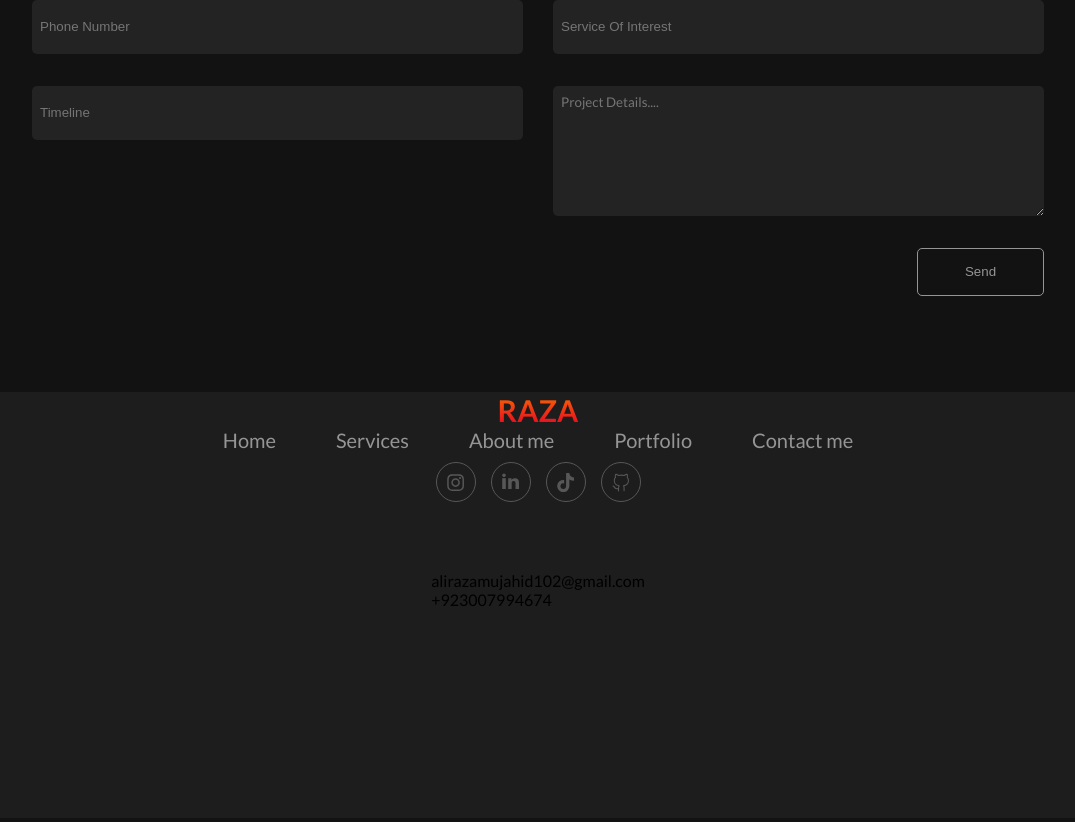
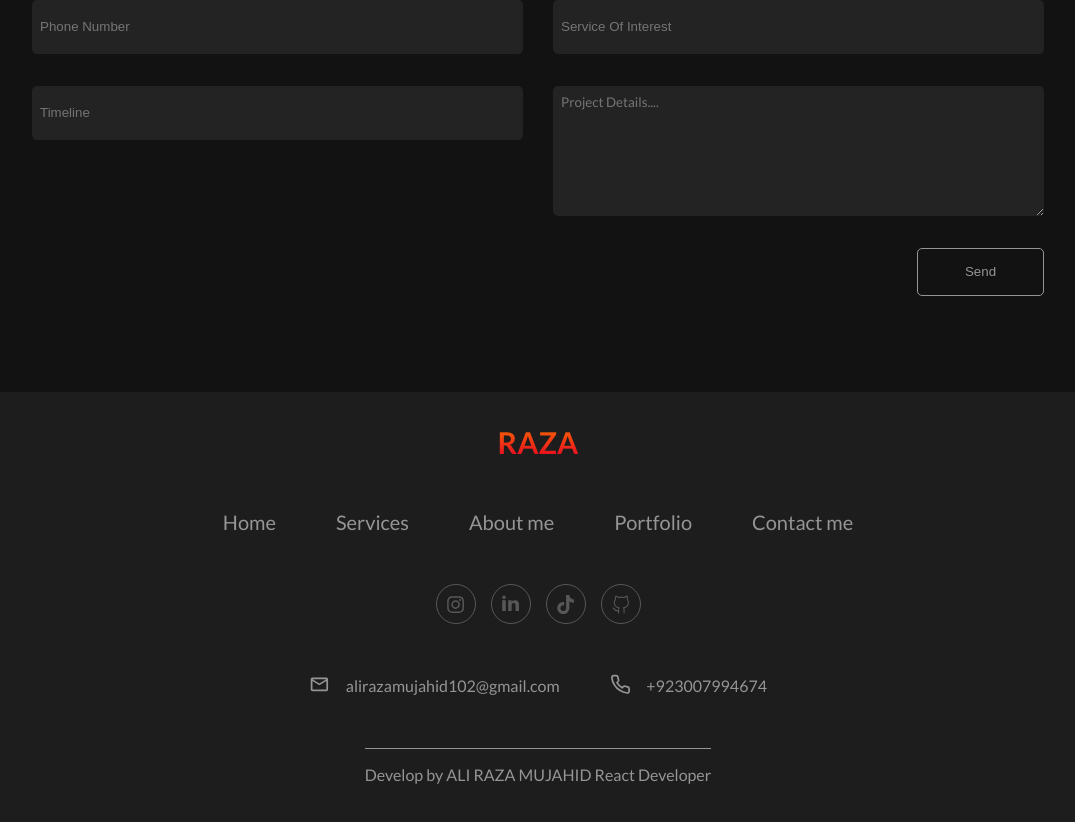
Before and after one commit to ALI-RAZA816/Personal-Portfolio, a React (Vite) app: page / in a window 1280 px wide. Shown: the part 4020-4842 px from the top of the page, without its empty margins (102-1177 px from the left). Built offline with nearby package versions, Linux system fonts and the light colour scheme.

Commit message:
style footer

```diff
--- a/src/Component/Footer.jsx
+++ b/src/Component/Footer.jsx
@@ -3,6 +3,9 @@ import { FaInstagram } from "react-icons/fa6";
 import { ImLinkedin2 } from "react-icons/im";
 import { FaTiktok } from "react-icons/fa6";
 import { VscGithubAlt } from "react-icons/vsc";
+import { MdOutlineEmail } from "react-icons/md";
+import { LuPhone } from "react-icons/lu";
+
 
 export default function Footer() {
     return (
@@ -28,10 +31,11 @@ export default function Footer() {
                         <li><a href=""><VscGithubAlt style={{ marginTop: ".3rem", fontSize: "1.2rem" }} /></a></li>
                     </ul>
                 </div>
-                <div className="contact">
-                    <p>alirazamujahid102@gmail.com</p>
-                    <p>+923007994674</p>
+                <div className={style.contact}>
+                    <p><span><MdOutlineEmail style={{fontSize:'1.3rem',marginRight:'1rem'}}/></span>alirazamujahid102@gmail.com</p>
+                    <p><span><LuPhone style={{fontSize:'1.3rem',marginRight:'1rem'}}/></span>+923007994674</p>
                 </div>
+                <p>Develop by ALI RAZA MUJAHID React Developer</p>
             </div>
         </div>
     )
--- a/src/css/Footer.module.css
+++ b/src/css/Footer.module.css
@@ -9,7 +9,9 @@
     margin: 0 auto;
     max-width: 1400px;
     align-items: center;
+    gap: 50px;
     flex-direction: column;
+    padding: 2rem 0;
 }
 
 .logo h1{
@@ -42,8 +44,6 @@
 .socialLinks ul{
     display: flex;
     gap:15px;
-    margin-top: 10px;
-    margin-bottom: 69px;
     list-style-type: none;
 }
 
@@ -68,3 +68,21 @@
     cursor: pointer;
     border: 1px solid #575757;
 }
+
+
+.contact{
+    display: flex;
+    gap: 50px;
+    color: #959595;
+}
+
+.contact p{
+    display: flex;
+    align-items: center;
+}
+
+.wrapper > p{
+    color: #959595;
+    border-top: 1px solid ;
+    padding: 1rem 0;
+}
```
